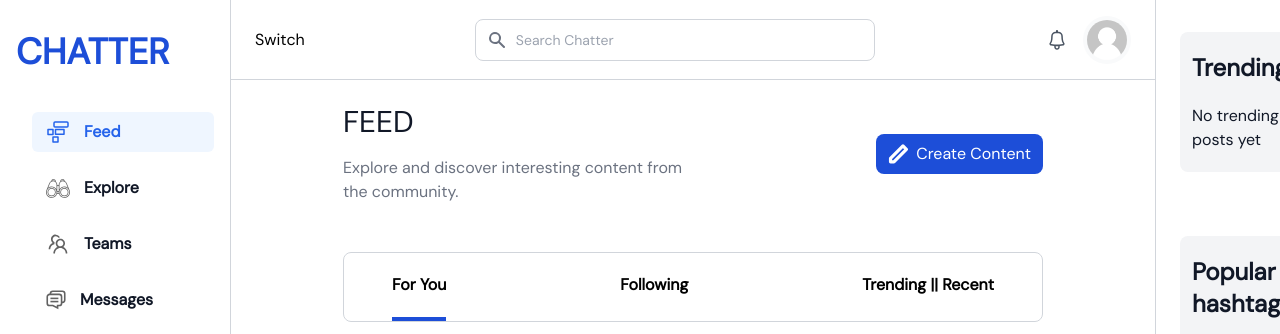
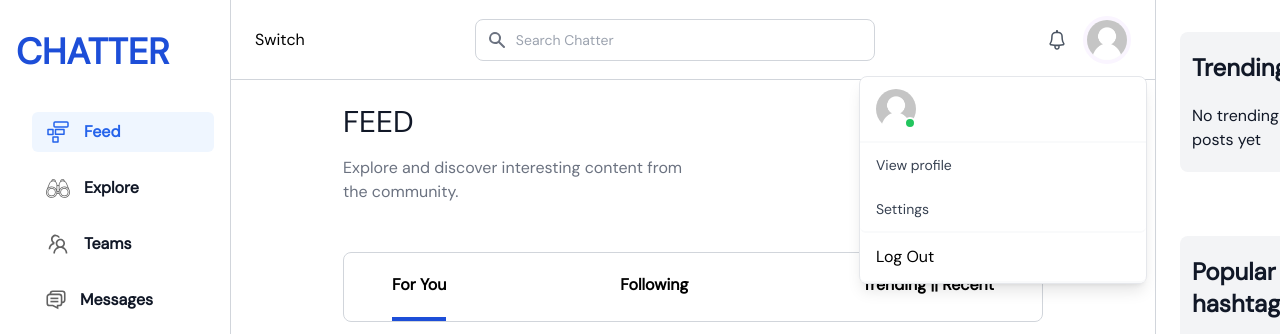
Before and after one commit to muzardemoses/Chatter-app, a React (Vite) app: page /feed in a window 1280 px wide. Both pictures are taken after a click on the element 1106 px from the left and 39 px from the top of the page. Shown: the top 334 px of the page. Built offline with nearby package versions, Linux system fonts and the light colour scheme; no server answers; the database is empty.

Commit message:
added profile drop down

```diff
--- a/src/Components/Dashboard/SubHeader.tsx
+++ b/src/Components/Dashboard/SubHeader.tsx
@@ -1,11 +1,31 @@
 import { NavLink } from 'react-router-dom'
-import { useSelector } from "react-redux";
-import { selectUser } from '../../Config/userSlice';
+import { useState } from 'react';
+import { useSelector, useDispatch } from "react-redux";
+import { selectUser, logout } from '../../Config/userSlice';
+import { auth, signOut } from '../../Config/firebase';
 import notificationImg from '../../assets/Svg/Dashboard/notification.svg'
 import devAvatar from '../../Images/Profile/avatar-default.png'
+import { toast } from 'react-toastify';
 
 export const SubHeader = () => {
     const user = useSelector(selectUser);
+    const dispatch = useDispatch();
+
+    const SignOut = async () => {
+        if (window.confirm("Are you sure you want to log out?")) {
+            try {
+                await signOut(auth);
+                dispatch(logout);
+                localStorage.removeItem("user");
+                window.location.href = "/";
+                toast.success("Logout successful");
+            } catch (error: any) {
+                alert(error.message);
+            }
+        }
+    };
+
+    const [show, setShow] = useState(false);
     return (
         <div className="bg-white h-20 px-6 border-b border-gray-300  justify-between flex items-center">
             <div>Switch</div>
@@ -37,8 +57,64 @@ export const SubHeader = () => {
                 <NavLink to='/notifications'>
                     <img src={notificationImg} alt="bell" className='h-6 w-6' />
                 </NavLink>
-                <div className='h-12 w-12 rounded-full bg-gray-50 hover:border-4 cursor-pointer transition duration-500 ease-in-out flex items-center justify-center border-purple-100'>
+                <div className='h-12 w-12 rounded-full bg-gray-50 border-4 cursor-pointer transition duration-500 ease-in-out flex items-center justify-center border-purple-50 hover:border-purple-100 relative'
+                    onClick={() => setShow(!show)}
+                >
                     <img src={user?.photoURL || devAvatar} alt="avatar" className='h-10 w-10 rounded-full' />
+                    <div
+                        className="absolute w-72 bg-white border-gray-200 top-14 -right-5 rounded-lg border shadow-lg"
+                        style={{ display: show ? "block" : "none" }}
+                    >
+                        <div className="w-full flex gap-3 pl-4 py-3 border-b-2 border-gray-50">
+                            <div className="relative w-max h-max">
+                                <img
+                                    alt="avatar"
+                                    src={user?.photoURL || devAvatar}
+                                    className="h-10 w-10 rounded-full"
+                                />
+                                <p
+                                    className="h-3 w-3 absolute bg-green-500 rounded-full border-white border-2 bottom-0 right-0"
+                                ></p>
+                            </div>
+
+                            <div>
+                                <p className="font-semibold text-sm text-gray-700">
+                                    {user?.displayName}
+                                </p>
+                                <p className="text-gray-600 text-xs">
+                                    {user?.email}
+                                </p>
+                            </div>
+                        </div>
+                        <NavLink
+                            to="/"
+                            className="w-full flex gap-3 pl-4 py-3 items-center hover:bg-gray-50 rounded-md transition duration-500 ease-in-out"
+                        >
+                            {/* <img
+                                src="../assets/dashboardIcons/user.svg"
+                                className="h-4 w-4"
+                                alt=""
+                            /> */}
+                            <p className="text-gray-700 text-sm font-medium">View profile</p>
+                        </NavLink>
+                        <NavLink
+                            to="/settings/profile"
+                            className="w-full flex gap-3 pl-4 py-3 items-center border-b-2 border-gray-50 hover:bg-gray-50 rounded-md transition duration-500 ease-in-out"
+                        >
+                            {/* <img
+                                src="../assets/dashboardIcons/settings.svg"
+                                className="h-4 w-4"
+                                alt=""
+                            /> */}
+                            <p className="text-gray-700 text-sm font-medium">Settings</p>
+                        </NavLink>
+                        <button
+                            className="w-full flex gap-3 pl-4 py-3 items-center border-b-2 border-gray-50 hover:bg-gray-50 rounded-md transition duration-500 ease-in-out"
+                            onClick={SignOut}
+                        >
+                            Log Out
+                        </button>
+                    </div>
                 </div>
             </div>
         </div>
--- a/src/Components/Header.tsx
+++ b/src/Components/Header.tsx
@@ -1,7 +1,7 @@
 import { Link } from "react-router-dom";
 import { useState } from "react";
 import { useDispatch } from 'react-redux';
-import { logout } from '../features/userSlice';
+import { logout } from '../Config/userSlice';
 import { auth, signOut } from '../Config/firebase';
 import { toast } from 'react-toastify';
 
@@ -24,6 +24,7 @@ export const Header = () => {
   };
 
   const [show, setShow] = useState(false);
+
   return (
     <div className="fixed top-0 left-0 z-20 w-full bg-white flex justify-between items-center px-28 py-6 shadow">
       <div className="">
```
